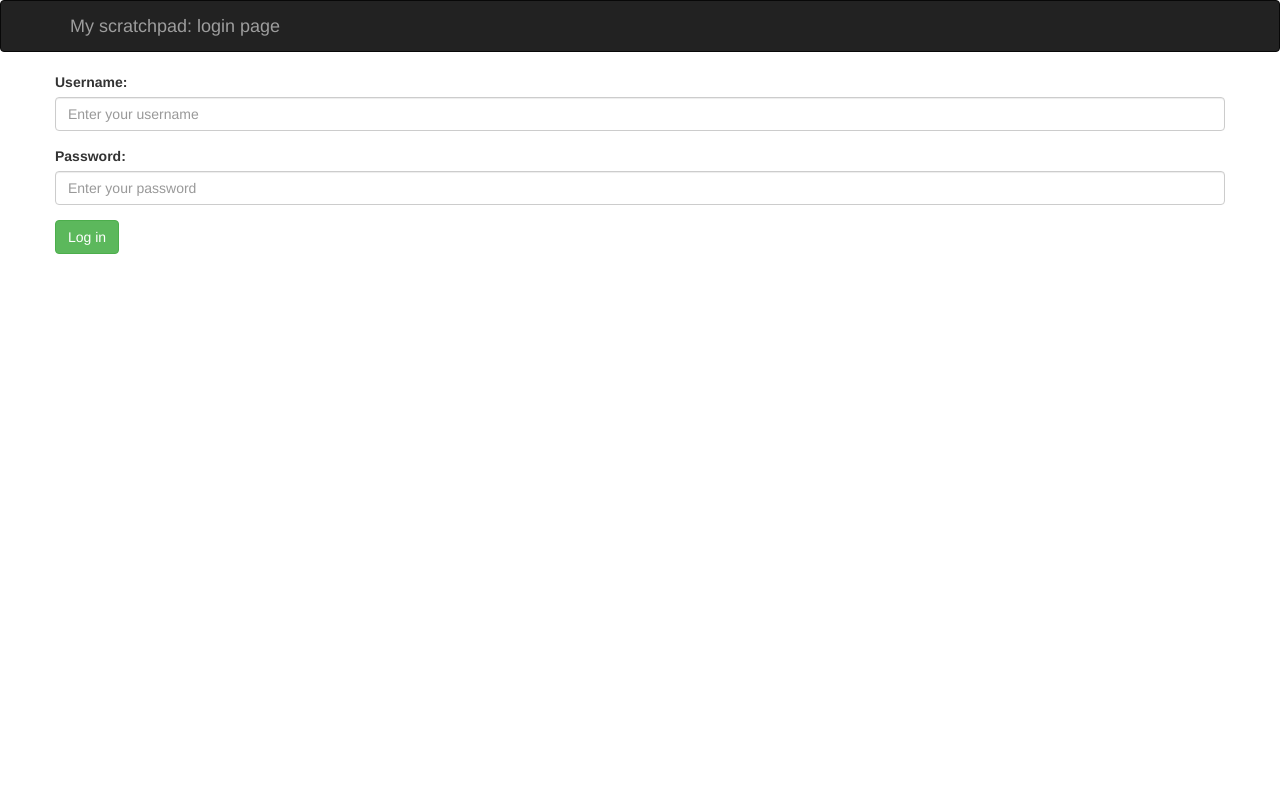
After one commit to PaulCoyne/cluepony, a Flask app: page /login/ in a window 1280 px wide. The commit adds this page. Run offline with Flask 2, Linux system fonts and the light colour scheme; some libraries are stand-ins or nearby versions.

Commit message:
Back to Square one

```diff
--- a/clue_pony_app.py
+++ b/clue_pony_app.py
@@ -1,8 +1,141 @@
-from flask import Flask, render_template
+# A very simple Clue Pony Alpha app to get started with...
+# This version is from the Github
+# This is the latest edit. Written in Gut Hub. Posted to PythonAnywhere
+# This is an edit made 11:39. Push'ed to Pythonanywhere?
+# Cloned git 12:42. Fresh start?!
+# Pushed from PA OK - now commit to PA from GH?
+
+
+import os
+import string
+import validators
+from datetime import datetime
+from flask import Flask, redirect, render_template, request, url_for
+from flask_sqlalchemy import SQLAlchemy
+from flask_migrate import Migrate
+from flask_login import login_user, LoginManager, UserMixin, logout_user, login_required, current_user
+from werkzeug.security import check_password_hash
+from flask_shorturl import ShortUrl
 
 app = Flask(__name__)
 app.config["DEBUG"] = True
+su = ShortUrl(app)
 
-@app.route("/")
+SQLALCHEMY_DATABASE_URI = "mysql+mysqlconnector://{username}:{password}@{hostname}/{databasename}".format(
+    username="cluepony",
+    password="Ragpark69",
+    hostname="cluepony.mysql.pythonanywhere-services.com",
+    databasename="cluepony$ClueponyDB",
+)
+app.config["SQLALCHEMY_DATABASE_URI"] = SQLALCHEMY_DATABASE_URI
+app.config["SQLALCHEMY_POOL_RECYCLE"] = 299
+app.config["SQLALCHEMY_TRACK_MODIFICATIONS"] = False
+
+db = SQLAlchemy(app)
+migrate = Migrate(app, db)
+
+app.secret_key = "fugee the wondercat"
+login_manager = LoginManager()
+login_manager.init_app(app)
+
+class User(UserMixin, db.Model):
+
+    __tablename__ = "users"
+
+    id = db.Column(db.Integer, primary_key=True)
+    username = db.Column(db.String(128))
+    password_hash = db.Column(db.String(128))
+
+
+    def check_password(self, password):
+        return check_password_hash(self.password_hash, password)
+
+
+    def get_id(self):
+        return self.username
+
+@login_manager.user_loader
+def load_user(user_id):
+    return User.query.filter_by(username=user_id).first()
+
+class Cluepony(db.Model):
+
+    __tablename__ = "clueponies"
+
+    id = db.Column(db.Integer, primary_key=True)
+    content = db.Column(db.String(4096))
+    encoded_url = db.Column(db.String(4096))
+    posted = db.Column(db.DateTime, default=datetime.now)
+    publisher_id = db.Column(db.Integer, db.ForeignKey('users.id'), nullable=True)
+    publisher = db.relationship('User', foreign_keys=publisher_id)
+
+
+@app.route("/", methods=["GET", "POST"])
 def index():
-    return render_template("main_page.html")
+    if request.method == "GET":
+        return render_template("main_page.html", clueponies=Cluepony.query.all())
+
+    if not current_user.is_authenticated:
+        return redirect(url_for('index'))
+
+    if not validators.url(request.form["contents"]):
+        return redirect(url_for('index'))
+
+    LastRow = Cluepony.query.count()
+    url = su.encode_url(LastRow)
+    cluepony = Cluepony(content=request.form["contents"], encoded_url=url,publisher=current_user)
+    db.session.add(cluepony)
+    db.session.commit()
+
+
+    return redirect(url_for('index'))
+
+@app.route("/login/", methods=["GET", "POST"])
+def login():
+    if request.method == "GET":
+        return render_template("login_page.html", error=False)
+
+    user = load_user(request.form["username"])
+    if user is None:
+        return render_template("login_page.html", error=True)
+
+    if not user.check_password(request.form["password"]):
+        return render_template("login_page.html", error=True)
+
+    login_user(user)
+    return redirect(url_for('index'))
+
+@app.route('/<short_url>')
+def decode(short_url):
+    Destination_URL = Cluepony.query.filter_by(encoded_url=short_url).first()
+    redirect_url = Destination_URL.content
+    try:
+        return redirect(redirect_url)
+
+    except Exception as e:
+        print (e)
+
+    return redirect(redirect_url)
+
+
+@app.route("/generate/", methods=["GET", "POST"])
+def generate():
+    url = su.encode_url(1234)
+    uid = 'pbq8b'
+    Destination_URL = Cluepony.query.filter_by(encoded_url=str(uid)).first()
+    return ("http://www.cluepony.com/" + str(Destination_URL.content))
+
+@app.route("/logout/")
+@login_required
+def logout():
+    logout_user()
+    return redirect(url_for('index'))
+
+@app.route('/pony')
+def hello():
+    return redirect("http://www.bbc.co.uk", code=302)
+
+if __name__ == '__main__':
+    # Bind to PORT if defined, otherwise default to 5000.
+    port = int(os.environ.get('PORT', 5000))
+    app.run(host='0.0.0.0', port=port)
--- /dev/null
+++ b/templates/login_page.html
@@ -0,0 +1,52 @@
+<html>
+    <head>
+        <meta charset="utf-8">
+        <meta http-equiv="X-UA-Compatible" content="IE=edge">
+        <meta name="viewport" content="width=device-width, initial-scale=1">
+
+        <link rel="stylesheet" href="https://maxcdn.bootstrapcdn.com/bootstrap/3.3.5/css/bootstrap.min.css" integrity="sha512-dTfge/zgoMYpP7QbHy4gWMEGsbsdZeCXz7irItjcC3sPUFtf0kuFbDz/ixG7ArTxmDjLXDmezHubeNikyKGVyQ==" crossorigin="anonymous">
+
+        <title>My scratchboard page: log in</title>
+    </head>
+
+    <body>
+        <nav class="navbar navbar-inverse">
+          <div class="container">
+            <div class="navbar-header">
+              <button type="button" class="navbar-toggle collapsed" data-toggle="collapse" data-target="#navbar" aria-expanded="false" aria-controls="navbar">
+                <span class="sr-only">Toggle navigation</span>
+                <span class="icon-bar"></span>
+                <span class="icon-bar"></span>
+                <span class="icon-bar"></span>
+              </button>
+              <a class="navbar-brand" href="#">My scratchpad: login page</a>
+            </div>
+          </div>
+        </nav>
+
+        <div class="container">
+
+            <div class="row">
+                {% if error %}
+                    <div class="alert alert-warning" role="alert">
+                        Incorrect username or password
+                    </div>
+                {% endif %}
+
+                <form action="." method="POST">
+                  <div class="form-group">
+                    <label for="username">Username:</label>
+                    <input class="form-control" id="username" name="username" placeholder="Enter your username">
+                  </div>
+                  <div class="form-group">
+                    <label for="password">Password:</label>
+                    <input type="password" class="form-control" id="password" name="password" placeholder="Enter your password">
+                  </div>
+                  <button type="submit" class="btn btn-success">Log in</button>
+                </form>
+            </div>
+
+        </div>
+
+    </body>
+</html>
```
Also changed, not shown: templates/main_page.html (+60 -17 lines), 1 other file.
